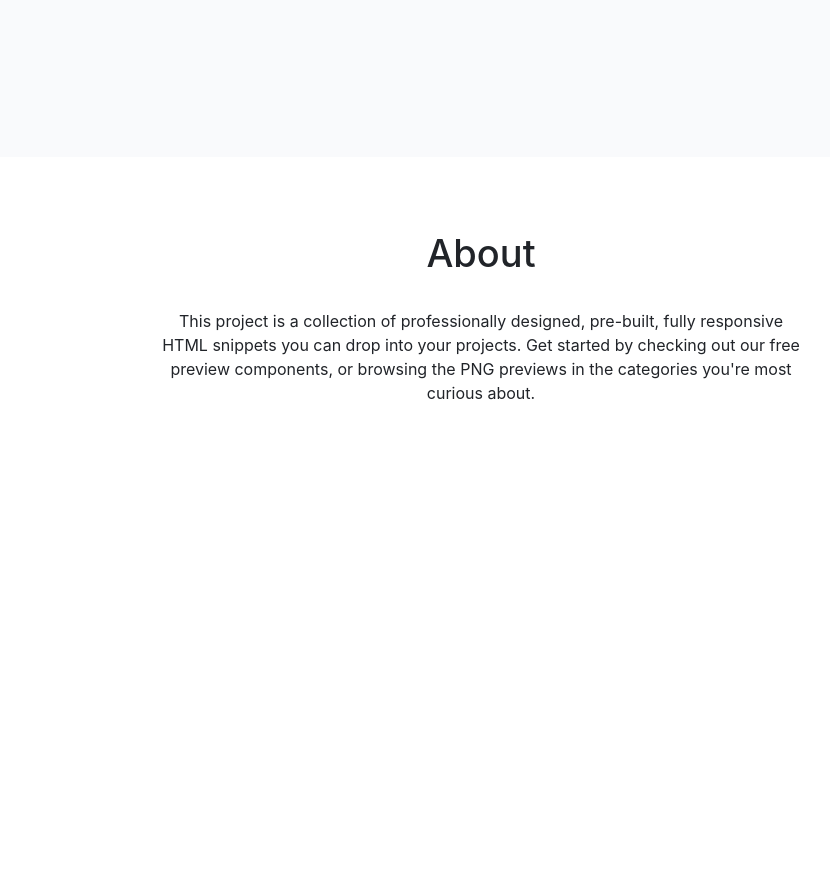
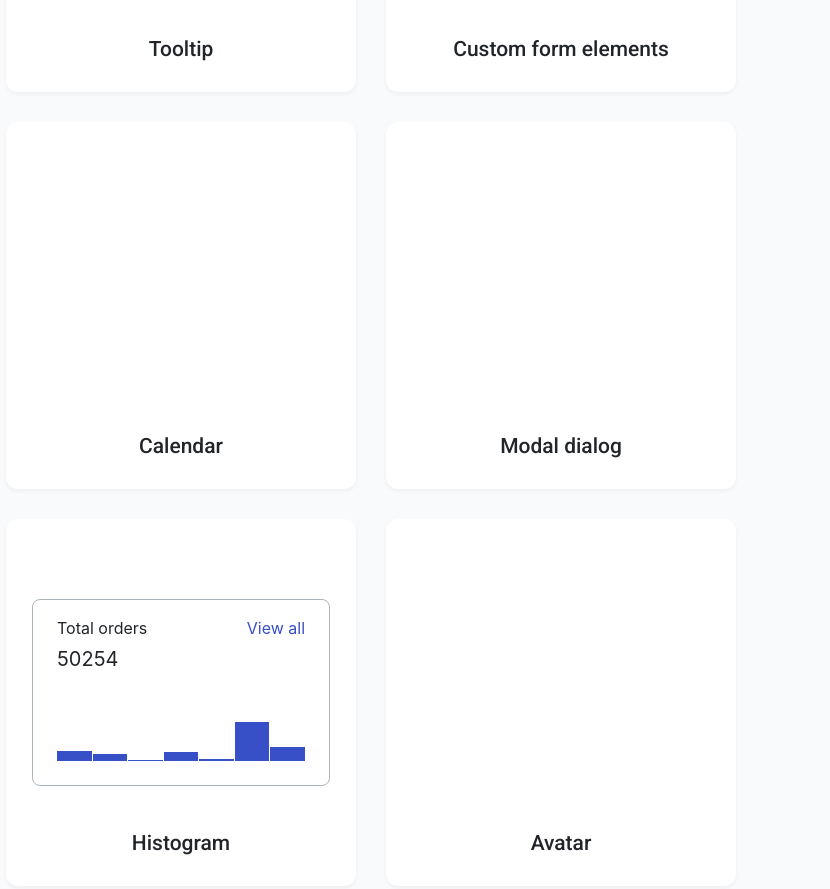
Before and after one commit to js-tasks-ru/htmlcss-20220519_n-zbiranik, a website: page index.html in a window 1280 px wide. Shown: the part 580-1469 px from the top of the page, without its empty margins (159-989 px from the left). Before the commit the page ends 1121 px from the top, so only its background shows below. Drawn offline with Linux system fonts and the light colour scheme.

Commit message:
lection 4 Карточки на главной странице

```diff
--- a/assets/css/main.css
+++ b/assets/css/main.css
@@ -3,11 +3,14 @@
 @import '/components/header/header.css';
 @import '/components/footer/footer.css';
 @import '/components/container/container.css';
-@import '/components/main/main.css';
+@import '/components/preview/preview.css';
 @import '/components/page/page.css';
+@import '/components/card/card.css';
+@import '/components/histogram/histogram.css';
 
 :root {
     --white: #ffffff;
+    --white-2: #F9FAFC;
     --black: #212429;
     --pink: #F784AD;
     --purple: #7048E8;
--- /dev/null
+++ b/components/card/card.css
@@ -0,0 +1,21 @@
+.card{
+    width: 350px;
+    height: 367px;
+    background: var(--white);
+    box-shadow: 0px 2px 4px rgba(33, 36, 41, 0.05);
+    border-radius: 12px;
+    display: flex;
+    flex-direction: column;
+    justify-content: space-between;
+}
+
+.card__title{
+    font-family: 'Roboto';
+    font-style: normal;
+    font-weight: 500;
+    font-size: 21px;
+    line-height: 25px;
+    text-align: center;
+    color: var(--black);
+    padding-bottom: 30px;
+}
--- /dev/null
+++ b/components/histogram/histogram.css
@@ -0,0 +1,77 @@
+.histogram{
+    padding: 16px 24px 24px 24px;
+    background: var(--white);
+    border: 1px solid var(--grey-3);
+    border-radius: 8px;
+}
+
+.histogram__main{
+    padding: 6px 0 0 0;
+    margin: 0;
+}
+
+.histogram__titles{
+    padding: 0;
+    margin: 0;
+    display: flex;
+    flex-direction: row;
+    justify-content: space-between;
+}
+
+.histogram__title, .histogram__count{
+    color: var(--black);
+}
+
+.histogram__title{
+    font-family: 'Inter', sans-serif;
+    font-style: normal;
+    font-weight: 400;
+    font-size: 16px;
+    line-height: 24px;
+}
+
+.histogram__count{
+    font-family: 'Inter', sans-serif;
+    font-style: normal;
+    font-weight: 400;
+    font-size: 20px;
+    line-height: 26px;
+}
+
+.histogram__detail{
+    font-family: 'Inter', sans-serif;
+    font-style: normal;
+    font-weight: 400;
+    font-size: 16px;
+    line-height: 24px;
+    color: var(--blue);
+
+}
+
+.histogram__link{
+    text-decoration: none;
+    color: inherit;
+    font-family: inherit;
+}
+
+.histogram__items{
+    margin: 39px 0 0 0;
+    padding: 0;
+    display: flex;
+    flex-direction: row;
+    align-items: end;
+    gap: 1px;
+    height: 50px;
+}
+
+.histogram__item{
+    background: var(--blue);
+    flex-basis: 9px;
+    flex-grow: 1;
+}
+
+.histogram_preview{
+    margin-top: 80px;
+    margin-left: 26px;
+    margin-right: 26px;
+}
--- a/components/main/main.css
+++ /dev/null
@@ -1,4 +0,0 @@
-.main{
-    background: #F9FAFC;
-    min-height: 500px;
-}
--- /dev/null
+++ b/components/preview/preview.css
@@ -0,0 +1,11 @@
+.preview{
+    background: var(--white-2);
+    padding: 68px 165px;
+}
+
+.preview__inner{
+    display: flex;
+    flex-direction: row;
+    flex-wrap: wrap;
+    gap: 30px
+}
--- a/index.html
+++ b/index.html
@@ -12,7 +12,59 @@
                     <h1 class="header__title">Reusable component library</h1>
                 </div>
             </header>
-            <main class="main"></main>
+            <main class="preview">
+                <div class="container">
+                    <div class="preview__inner">
+                        <div class="card">
+                            <div class="card__preview"></div>
+                            <div class="card__title">Tooltip</div>
+                        </div>
+                        <div class="card">
+                            <div class="card__preview"></div>
+                            <div class="card__title">Custom form elements</div>
+                        </div>
+                        <div class="card">
+                            <div class="card__preview"></div>
+                            <div class="card__title">Calendar</div>
+                        </div>
+                        <div class="card">
+                            <div class="card__preview"></div>
+                            <div class="card__title">Modal dialog</div>
+                        </div>
+                        <div class="card">
+                            <div class="card__preview">
+                                <section class="histogram histogram_preview">
+                                    <header class="histogram__titles">
+                                        <div class="histogram__title">Total orders</div>
+                                        <div class="histogram__detail">
+                                            <a class="histogram__link" href="#">View all</a>
+                                        </div>
+                                    </header>
+                                    <main class="histogram__main">
+                                        <div class="container">
+                                            <span class="histogram__count">50254</span>
+                                        </div>
+                                        <div class="histogram__items">
+                                            <div class="histogram__item" style="height: 20%;"></div>
+                                            <div class="histogram__item" style="height: 15%;"></div>
+                                            <div class="histogram__item" style="height: 2%;"></div>
+                                            <div class="histogram__item" style="height: 18%;"></div>
+                                            <div class="histogram__item" style="height: 5%;"></div>
+                                            <div class="histogram__item" style="height: 78%;"></div>
+                                            <div class="histogram__item" style="height: 28%;"></div>
+                                        </div>
+                                    </main>
+                                </section>
+                            </div>
+                            <div class="card__title">Histogram</div>
+                        </div>
+                        <div class="card">
+                            <div class="card__preview"></div>
+                            <div class="card__title">Avatar</div>
+                        </div>
+                    </div>
+                </div>
+            </main>
             <footer class="footer">
                 <h2 class="footer__title">About</h2>
                 <div class="container">
```
